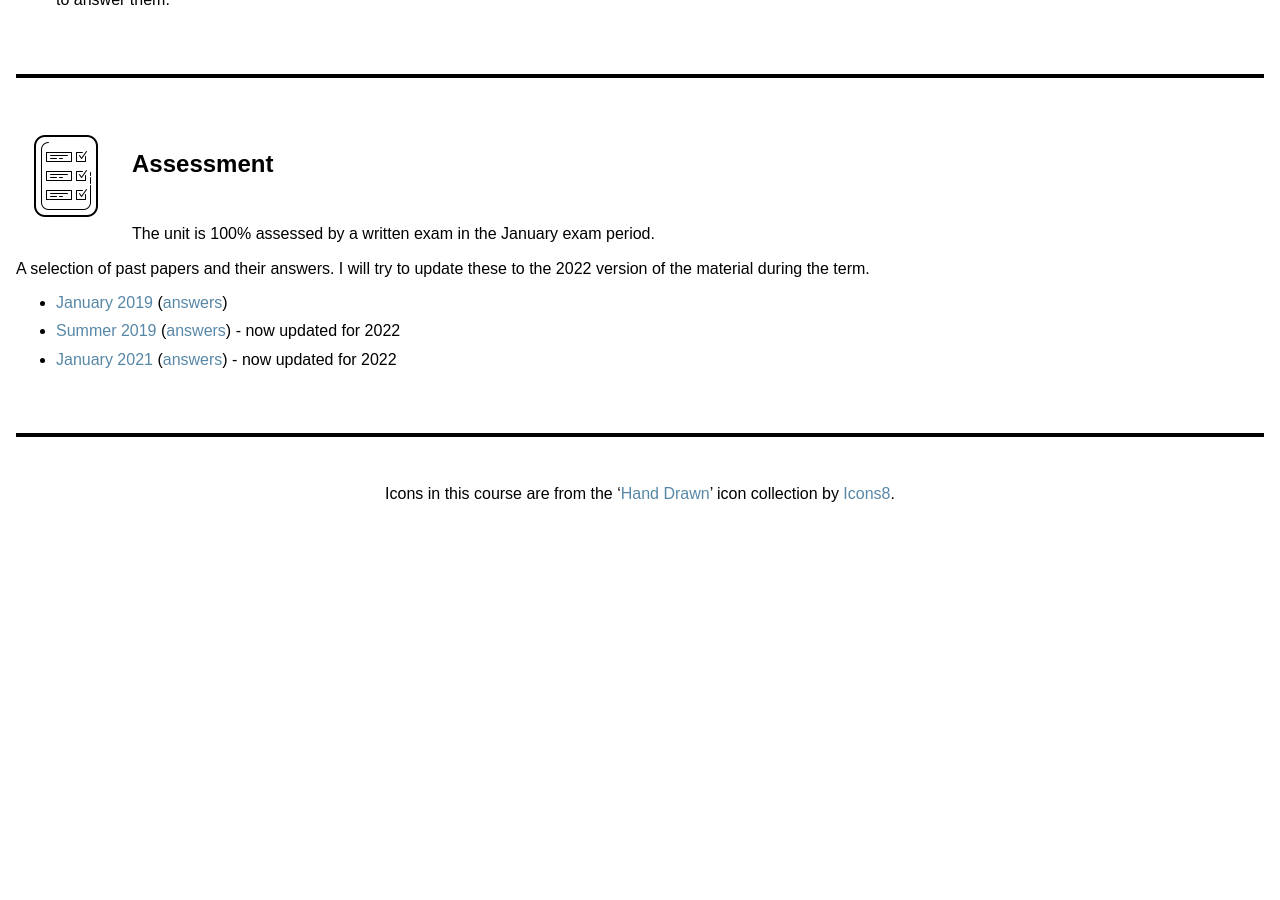
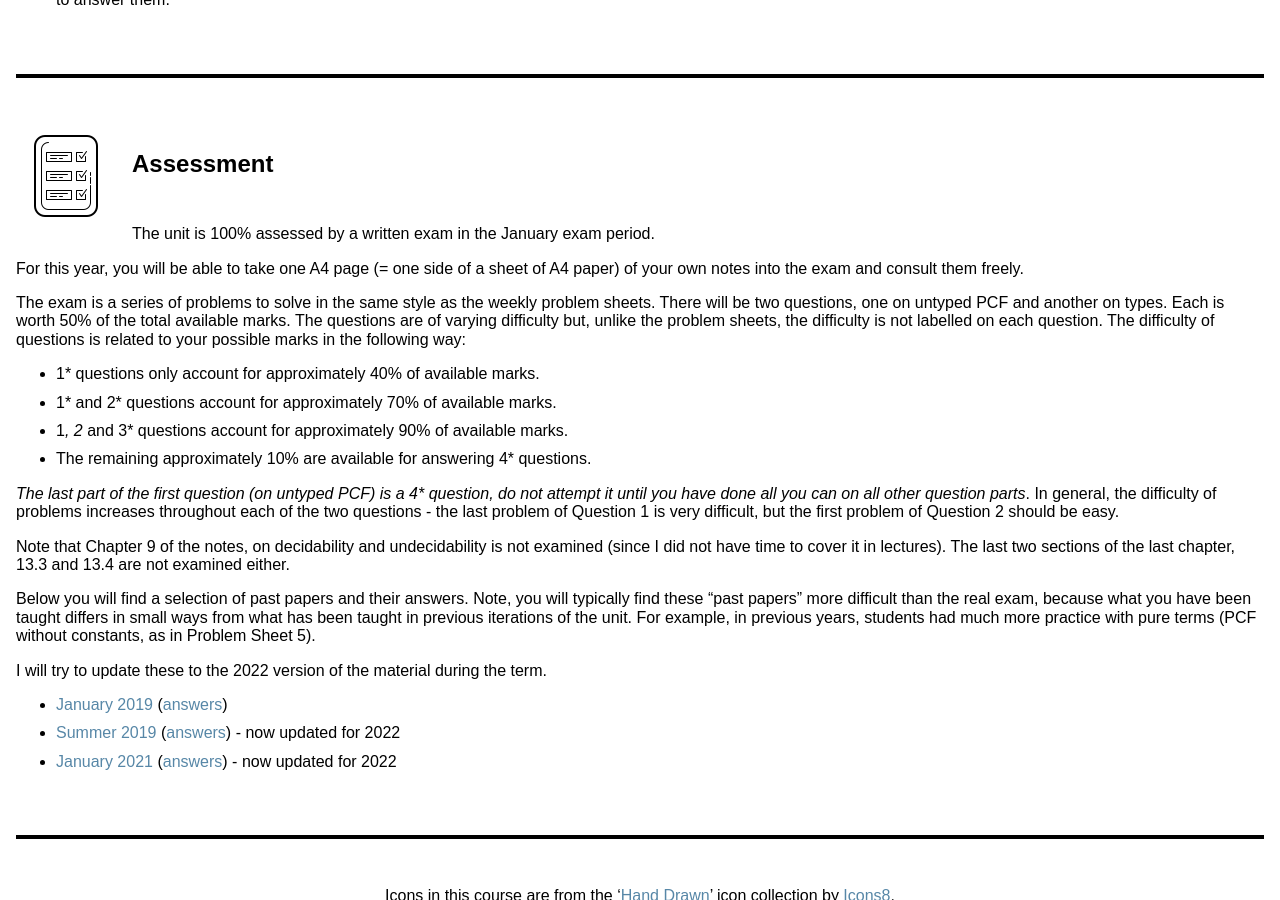
Before and after one commit to uob-coms30040/uob-coms30040.github.io, a Jekyll site: the page built from welcome.md, in a window 1280 px wide and 900 px high, scrolled down 3328 px. Built offline with Jekyll 4.4.1, drawn with Linux system fonts in a browser that asks for light colours; nearby versions of some CDN libraries; before the commit the page ends 3832 px from its top, so only the background shows below that.

Commit message:
exam info

```diff
--- a/welcome.md
+++ b/welcome.md
@@ -178,7 +178,22 @@ The unit is distributed over two locations:
 
 The unit is 100% assessed by a written exam in the January exam period.
 
-A selection of past papers and their answers.  I will try to update these to the 2022 version of the material during the term.
+For this year, you will be able to take one A4 page (= one side of a sheet of A4 paper) of your own notes into the exam and consult them freely.
+
+The exam is a series of problems to solve in the same style as the weekly problem sheets. There will be two questions, one on untyped PCF and another on types.  Each is worth 50% of the total available marks.  The questions are of varying difficulty but, unlike the problem sheets, the difficulty is not labelled on each question. The difficulty of questions is related to your possible marks in the following way:
+
+* 1* questions only account for approximately 40% of available marks.
+* 1* and 2* questions account for approximately 70% of available marks.
+* 1*, 2* and 3* questions account for approximately 90% of available marks.
+* The remaining approximately 10% are available for answering 4* questions.
+
+_The last part of the first question (on untyped PCF) is a 4* question, do not attempt it until you have done all you can on all other question parts_.  In general, the difficulty of problems increases throughout each of the two questions - the last problem of Question 1 is very difficult, but the first problem of Question 2 should be easy.
+
+Note that Chapter 9 of the notes, on decidability and undecidability is not examined (since I did not have time to cover it in lectures).  The last two sections of the last chapter, 13.3 and 13.4 are not examined either.
+
+Below you will find a selection of past papers and their answers.  Note, you will typically find these "past papers" more difficult than the real exam, because what you have been taught differs in small ways from what has been taught in previous iterations of the unit.  For example, in previous years, students had much more practice with pure terms (PCF without constants, as in Problem Sheet 5).
+
+I will try to update these to the 2022 version of the material during the term.
 
 <ul>
     <li><a href="papers/2019-January.pdf" target="_blank">January 2019</a> (<a href="papers/2019-January-answers.pdf"  target="_blank">answers</a>)</li>
```
